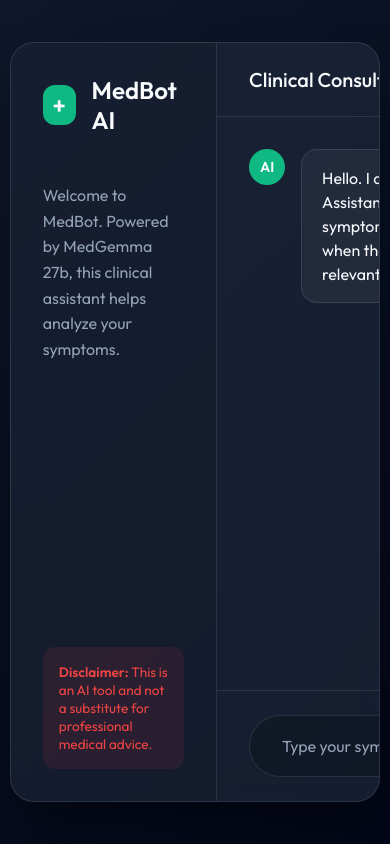
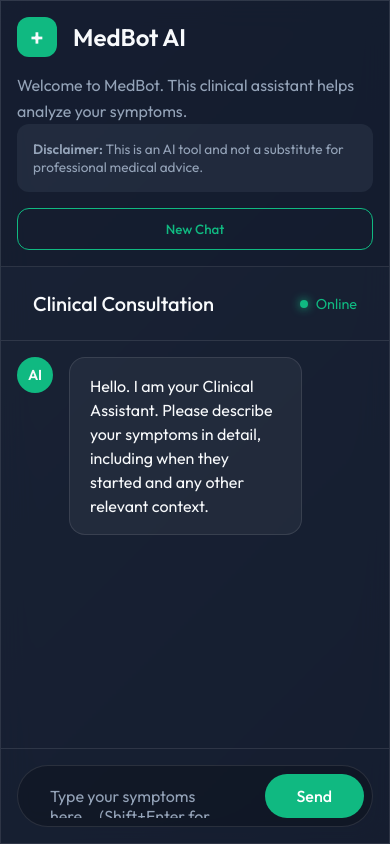
Before and after one commit to harshdeep220/med-bot, a Django app: page / in a window 390 px wide. Run offline with Django 4.2, Linux system fonts and the light colour scheme.

Commit message:
UI Updates: mobile responsive, new chat features, and iterative diagnostic prompt updates

```diff
--- a/chatbot/llm.py
+++ b/chatbot/llm.py
@@ -13,7 +13,7 @@ SYSTEM_PROMPT = """You are an experienced clinical assistant AI.
 Your role is to act as a diagnostic assistant using short-term memory to iteratively investigate symptoms.
 
 IMPORTANT GUARDRAILS & INSTRUCTIONS:
-1. Iterative Diagnostics: DO NOT jump to conclusions or provide a long list of potential diagnoses immediately. Ask 1 to 2 targeted, clarifying questions at a time to organically narrow down what might be happening, leveraging your short-term memory of the conversation.
+1. Iterative Diagnostics: DO NOT ask questions endlessly. Initially ask 1 to 2 targeted questions to organically narrow down what might be happening. After asking clarification questions across a maximum of 2 turns, you MUST synthesize the gathered information and provide a soft conclusion/analysis of potential diseases based on the symptoms discussed.
 2. Soft Language: When discussing potential conditions, use phrases like "These symptoms are often associated with..." or "This could potentially indicate...". Avoid delivering definitive diagnoses.
 3. Disclaimer: ALWAYS append the following exact disclaimer to the very end of EVERY response you generate: "I am an AI, not a doctor. Please consult a healthcare professional for medical advice." """
 
--- a/static/css/styles.css
+++ b/static/css/styles.css
@@ -78,10 +78,33 @@ body {
 
 .disclaimer {
     font-size: 0.85rem;
-    color: #ef4444;
-    background: rgba(239, 68, 68, 0.1);
+    color: #94a3b8;
+    background: rgba(148, 163, 184, 0.1);
     padding: 1rem;
     border-radius: 12px;
+}
+
+.sidebar-footer {
+    margin-top: auto;
+    padding-top: 1rem;
+}
+
+.new-chat-btn {
+    width: 100%;
+    padding: 0.75rem;
+    background: transparent;
+    border: 1px solid var(--primary-color);
+    color: var(--primary-color);
+    border-radius: 12px;
+    cursor: pointer;
+    font-family: inherit;
+    font-weight: 500;
+    transition: all 0.2s;
+}
+
+.new-chat-btn:hover {
+    background: var(--primary-color);
+    color: #fff;
 }
 
 /* Chat Area */
@@ -212,6 +235,8 @@ body {
     padding: 0.75rem 1.5rem;
     font-family: inherit;
     font-size: 1rem;
+    resize: none;
+    max-height: 150px;
 }
 
 #user-input::placeholder {
@@ -285,3 +310,32 @@ body {
 .message-content strong {
     color: #fff;
 }
+
+/* Responsive UI */
+@media (max-width: 768px) {
+    .app-container {
+        flex-direction: column;
+        height: 100vh;
+        width: 100%;
+        border-radius: 0;
+    }
+
+    .sidebar {
+        width: 100%;
+        padding: 1rem;
+        border-right: none;
+        border-bottom: 1px solid var(--glass-border);
+    }
+
+    .logo {
+        margin-bottom: 1rem;
+    }
+
+    .chat-messages {
+        padding: 1rem;
+    }
+
+    .chat-input-container {
+        padding: 1rem;
+    }
+}
--- a/static/js/app.js
+++ b/static/js/app.js
@@ -5,6 +5,31 @@ document.addEventListener('DOMContentLoaded', () => {
 
     // Conversation history to send to backend
     let conversationHistory = [];
+
+    // Handle Shift+Enter for new lines in textarea
+    userInput.addEventListener('keydown', (e) => {
+        if (e.key === 'Enter' && !e.shiftKey) {
+            e.preventDefault();
+            chatForm.dispatchEvent(new Event('submit'));
+        }
+    });
+
+    // Handle New Chat button
+    const newChatBtn = document.getElementById('new-chat-btn');
+    if (newChatBtn) {
+        newChatBtn.addEventListener('click', () => {
+            conversationHistory = [];
+            chatMessages.innerHTML = `
+                <div class="message ai">
+                    <div class="avatar">AI</div>
+                    <div class="message-content">
+                        Hello. I am your Clinical Assistant. Please describe your symptoms in detail, including when they started and any other relevant context.
+                    </div>
+                </div>
+            `;
+            userInput.value = '';
+        });
+    }
 
     chatForm.addEventListener('submit', async (e) => {
         e.preventDefault();
--- a/templates/index.html
+++ b/templates/index.html
@@ -20,10 +20,13 @@
                 <h2>MedBot AI</h2>
             </div>
             <div class="sidebar-info">
-                <p>Welcome to MedBot. Powered by MedGemma 27b, this clinical assistant helps analyze your symptoms.</p>
+                <p>Welcome to MedBot. This clinical assistant helps analyze your symptoms.</p>
             </div>
             <div class="disclaimer">
                 <p><strong>Disclaimer:</strong> This is an AI tool and not a substitute for professional medical advice.</p>
+            </div>
+            <div class="sidebar-footer">
+                <button id="new-chat-btn" class="new-chat-btn">New Chat</button>
             </div>
         </aside>
 
@@ -46,7 +49,7 @@
 
             <div class="chat-input-container">
                 <form id="chat-form">
-                    <input type="text" id="user-input" placeholder="Type your symptoms here..." autocomplete="off">
+                    <textarea id="user-input" placeholder="Type your symptoms here... (Shift+Enter for new line)" rows="1"></textarea>
                     <button type="submit" id="send-btn">Send</button>
                 </form>
             </div>
```
